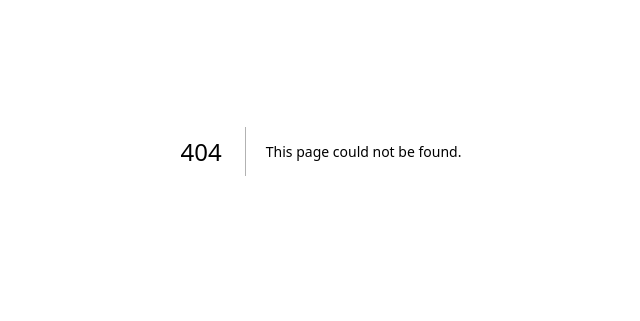
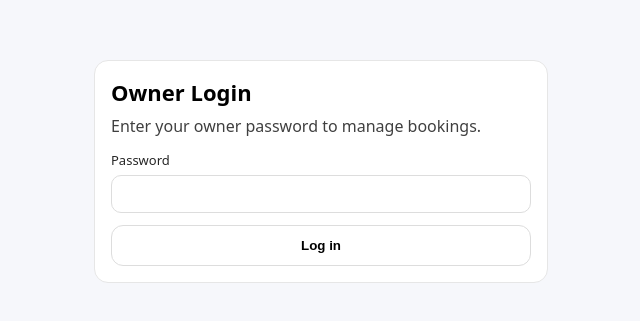
Before and after one commit to Liamdlking/Kingscaravan, a Next.js app: page /login in a window 1280 px wide. Before the commit this address had no page. Shown: the part 249-570 px from the top of the page, without its empty margins (319-959 px from the left). Built offline with nearby package versions, Linux system fonts and the light colour scheme.

Commit message:
Create page.tsx

```diff
--- /dev/null
+++ b/app/login/page.tsx
@@ -0,0 +1,105 @@
+"use client";
+
+import React, { useState } from "react";
+
+export default function LoginPage() {
+  const [password, setPassword] = useState("");
+  const [msg, setMsg] = useState("");
+
+  async function onSubmit(e: React.FormEvent) {
+    e.preventDefault();
+    setMsg("");
+
+    const next = new URLSearchParams(window.location.search).get("next") || "/";
+
+    const res = await fetch("/api/login", {
+      method: "POST",
+      headers: { "Content-Type": "application/json" },
+      body: JSON.stringify({ password, next }),
+    });
+
+    const json = await res.json();
+    if (!res.ok) {
+      setMsg(json?.error || "Login failed");
+      return;
+    }
+
+    window.location.href = json.next || "/";
+  }
+
+  return (
+    <div
+      style={{
+        minHeight: "100vh",
+        display: "grid",
+        placeItems: "center",
+        padding: 20,
+        fontFamily:
+          "ui-sans-serif, system-ui, -apple-system, Segoe UI, Roboto, Helvetica, Arial",
+        background: "#f6f7fb",
+      }}
+    >
+      <form
+        onSubmit={onSubmit}
+        style={{
+          width: "100%",
+          maxWidth: 420,
+          background: "white",
+          border: "1px solid #e6e6e6",
+          borderRadius: 14,
+          padding: 16,
+        }}
+      >
+        <h1 style={{ margin: "0 0 8px", fontSize: 22 }}>Owner Login</h1>
+        <p style={{ margin: "0 0 14px", opacity: 0.75 }}>
+          Enter your owner password to manage bookings.
+        </p>
+
+        <label style={{ display: "grid", gap: 6 }}>
+          <span style={{ fontSize: 13, opacity: 0.85 }}>Password</span>
+          <input
+            type="password"
+            value={password}
+            onChange={(e) => setPassword(e.target.value)}
+            style={{
+              padding: "10px 12px",
+              borderRadius: 10,
+              border: "1px solid #ddd",
+              fontSize: 14,
+            }}
+            required
+          />
+        </label>
+
+        <button
+          style={{
+            marginTop: 12,
+            width: "100%",
+            padding: "12px 14px",
+            borderRadius: 12,
+            border: "1px solid #ddd",
+            background: "white",
+            fontWeight: 700,
+            cursor: "pointer",
+          }}
+        >
+          Log in
+        </button>
+
+        {msg && (
+          <div
+            style={{
+              marginTop: 12,
+              padding: 10,
+              borderRadius: 12,
+              border: "1px solid #ffd0d0",
+              background: "#fff3f3",
+            }}
+          >
+            {msg}
+          </div>
+        )}
+      </form>
+    </div>
+  );
+}
```
